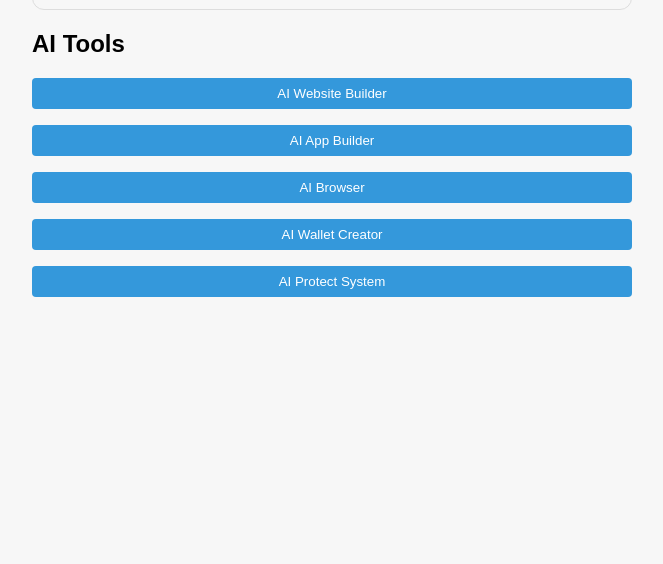
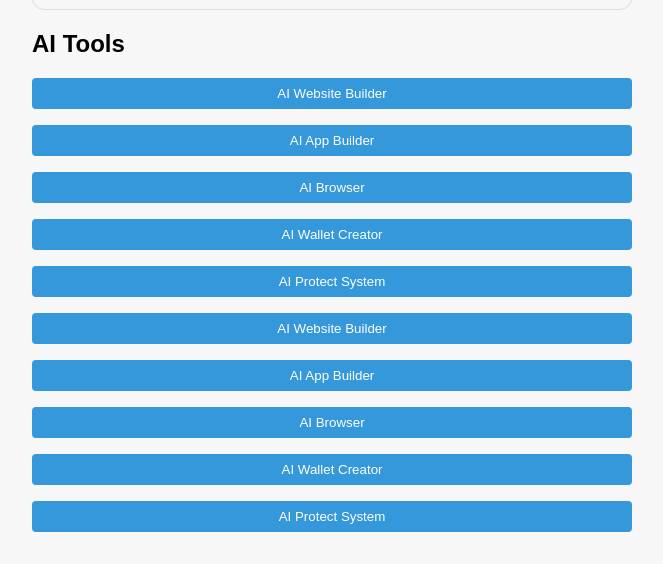
Before and after one commit to samikhan-6692/Sk-Auto-Web-Builder, a plain HTML site: page index.html in a window 1280 px wide. Shown: the part 1306-1870 px from the top of the page, without its empty margins (308-971 px from the left). Before the commit the page ends 1635 px from the top, so only its background shows below. Drawn offline with Linux system fonts and the light colour scheme.

Commit message:
Update index.html
Update

Signed-off-by: samikhan-6692 <sksmartproject@gmail.com>

```diff
--- a/index.html
+++ b/index.html
@@ -73,6 +73,11 @@
   <!-- AI Features Section End -->
 
   <!-- existing code -->
+<button onclick="openTool('website')">AI Website Builder</button>
+<button onclick="openTool('app')">AI App Builder</button>
+<button onclick="openTool('browser')">AI Browser</button>
+<button onclick="openTool('wallet')">AI Wallet Creator</button>
+<button onclick="openTool('protect')">AI Protect System</button>
 </body>
 </body>
 </html>
```
